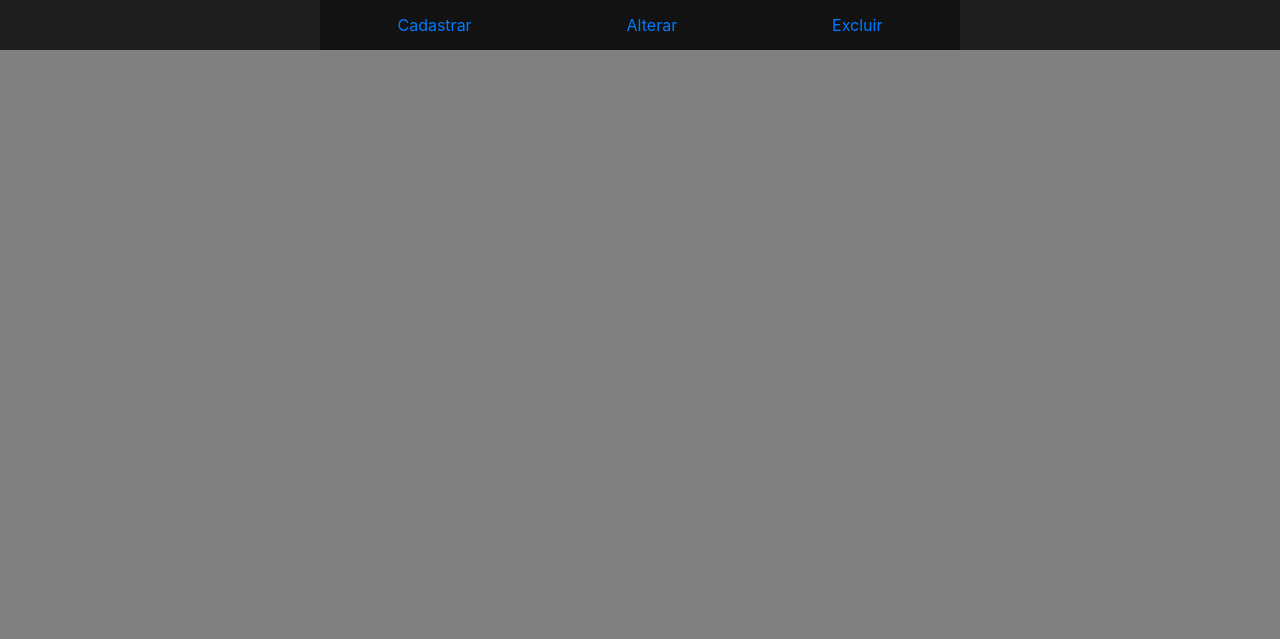
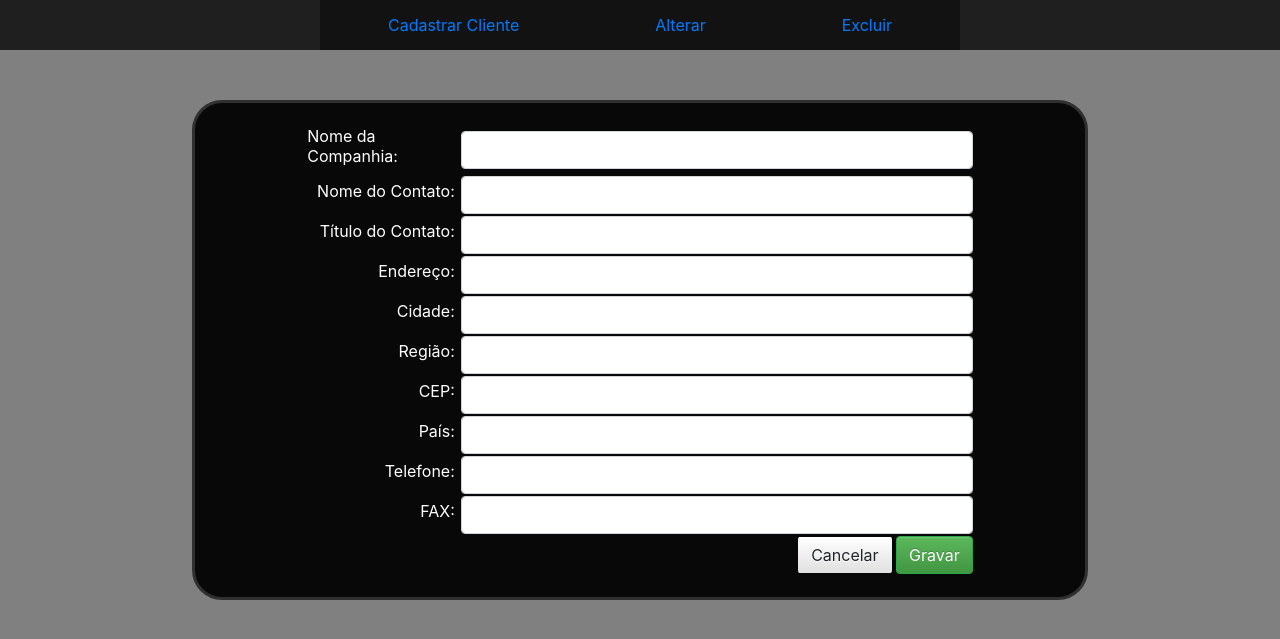
Before and after one commit to lucasvalentee/simple-crud-php, a PHP site: page / in a window 1280 px wide. Shown: the top 639 px of the page. Run offline with PHP 8.4, Linux system fonts and the light colour scheme; the visitor is signed in with stand-in values (Sample User, id 1).

Commit message:
Feito o cadastro de cliente

```diff
--- /dev/null
+++ b/ProjetoFinal/assets/css/cadatro.css
@@ -0,0 +1,60 @@
+body {
+    padding: 0px;
+    margin: 0px;
+    background-color: gray !important;
+}
+
+#formulario_cadastro {
+    display: flex;
+    justify-content: space-around;
+    flex-direction: column;
+    width: 70%;
+    height: 500px;
+    background-color:black;
+    margin: auto;
+    margin-top: 50px;
+    border-radius: 30px;
+    border: solid #303030 3px;
+    background-color: #080808;
+}
+
+#div_principal_cad {
+    width:50%;
+    background-color:red;
+    margin:auto;
+    height: 500px;
+}
+
+#div_cadastro {
+    display: flex;
+    justify-content: space-around;
+    flex-direction: column;
+    margin: auto;
+    width: 75%;
+    background-color: #080808;
+}
+
+#tabela_cadastro {
+    width: 100%;
+}
+
+label {
+    color: white;
+    float: right;
+}
+
+#botoes {
+    float:right;
+}
+
+#label_selecionar, selecionar {
+    width: 50%;
+}
+
+#label_selecionar {
+    float:right;
+}
+
+#selecionar {
+    float:left;
+}
--- a/ProjetoFinal/cadastrar.php
+++ /dev/null
@@ -1,25 +0,0 @@
-<?php
-$bVerifica['cadastrar'] = true;
-$bVerifica['alterar']   = false;
-$bVerifica['excluir']   = false;
-?>
-<html>
-    <head>
-        <meta charset="UTF-8">
-        <title></title>
-        <link href="assets/bootstrap/bootstrap-theme.min.css" rel="stylesheet" type="text/css"/>
-        <link href="assets/bootstrap/bootstrap-theme.css" rel="stylesheet" type="text/css"/>
-        <link href="assets/bootstrap/bootstrap.css" rel="stylesheet" type="text/css"/>
-        <link href="assets/bootstrap/bootstrap.min.css" rel="stylesheet" type="text/css"/>
-        <style>
-            body {
-                background-color: gray;
-            }
-        </style>
-    </head>
-    <body>
-        <?php
-            include_once 'menu.php';
-        ?>
-    </body>
-</html>
--- /dev/null
+++ b/ProjetoFinal/cliente/cadastrar.php
@@ -0,0 +1,78 @@
+<?php
+
+$bVerifica['cadastrar'] = true;
+$bVerifica['alterar']   = false;
+$bVerifica['excluir']   = false;
+$oCampo = new Campos();
+?>
+<html>
+    <head>
+        <meta charset="UTF-8">
+        <title></title>
+        <link href="assets/bootstrap/bootstrap-theme.min.css" rel="stylesheet" type="text/css"/>
+        <link href="assets/bootstrap/bootstrap-theme.css" rel="stylesheet" type="text/css"/>
+        <link href="assets/bootstrap/bootstrap.css" rel="stylesheet" type="text/css"/>
+        <link href="assets/bootstrap/bootstrap.min.css" rel="stylesheet" type="text/css"/>
+        <link href="assets/css/cadatro.css" rel="stylesheet" type="text/css"/>
+
+    </head>
+    <body>
+        <?php
+            include_once 'menu.php';
+        ?>
+        <form id='formulario_cadastro' class="form-group" method="post" action="index.php">
+            <div id='div_cadastro'>
+                <table id="tabela_cadastro">
+                    <tr>
+                        <td width="15%"><?= $oCampo->getLabelCampo('Nome da Companhia', 'nome_companhia') ?></td>
+                        <td width="50%"><?= $oCampo->getCampoNome('nome_companhia', Base::CAMPO_TEXTO, 'nome_companhia', 'form-control') ?></td>
+                    </tr>
+                    <tr>
+                        <td width="15%"><?= $oCampo->getLabelCampo('Nome do Contato', 'nome_contato') ?></td>
+                        <td width="50%"><?= $oCampo->getCampoNome('nome_contato', Base::CAMPO_TEXTO, 'nome_contato', 'form-control') ?></td>
+                    </tr>
+                    <tr>
+                        <td width="15%"><?= $oCampo->getLabelCampo('Título do Contato', 'titulo_contato') ?></td>
+                        <td width="50%"><?= $oCampo->getCampoNome('titulo_contato', Base::CAMPO_TEXTO, 'titulo_contato', 'form-control') ?></td>
+                    </tr>
+                    <tr>
+                        <td width="15%"><?= $oCampo->getLabelCampo('Endereço', 'endereco') ?></td>
+                        <td width="50%"><?= $oCampo->getCampoNome('endereco', Base::CAMPO_TEXTO, 'endereco', 'form-control') ?></td>
+                    </tr>
+                    <tr>
+                        <td width="15%"><?= $oCampo->getLabelCampo('Cidade', 'cidade') ?></td>
+                        <td width="50%"><?= $oCampo->getCampoNome('cidade', Base::CAMPO_TEXTO, 'cidade', 'form-control') ?></td>
+                    </tr>
+                    <tr>
+                        <td width="15%"><?= $oCampo->getLabelCampo('Região', 'regiao') ?></td>
+                        <td width="50%"><?= $oCampo->getCampoNome('regiao', Base::CAMPO_TEXTO, 'regiao', 'form-control') ?></td>
+                    </tr>
+                    <tr>
+                        <td width="15%"><?= $oCampo->getLabelCampo('CEP', 'cep') ?></td>
+                        <td width="50%"><?= $oCampo->getCampoNome('cep', Base::CAMPO_TEXTO, 'cep', 'form-control') ?></td>
+                    </tr>
+                    <tr>
+                        <td width="15%"><?= $oCampo->getLabelCampo('País', 'pais') ?></td>
+                        <td width="50%"><?= $oCampo->getCampoNome('pais', Base::CAMPO_TEXTO, 'pais', 'form-control') ?></td>
+                    </tr>
+                    <tr>
+                        <td width="15%"><?= $oCampo->getLabelCampo('Telefone', 'telefone') ?></td>
+                        <td width="50%"><?= $oCampo->getCampoNome('telefone', Base::CAMPO_NUMERICO, 'telefone', 'form-control') ?></td>
+                    </tr>
+                    <tr>
+                        <td width="15%"><?= $oCampo->getLabelCampo('FAX', 'fax') ?></td>
+                        <td width="50%"><?= $oCampo->getCampoNome('fax', Base::CAMPO_TEXTO, 'fax', 'form-control') ?></td>
+                    </tr>
+                    <tr>
+                        <td colspan="2">
+                            <div id="botoes">
+                                <input type="reset"  value="Cancelar" class="btn btn-default">
+                                <input type="submit" value="Gravar"   class="btn btn-success" name="acesso">
+                            </div>
+                        </td>
+                    </tr>
+                </table>
+            </div>
+        </form>
+    </body>
+</html>
--- a/ProjetoFinal/index.php
+++ b/ProjetoFinal/index.php
@@ -1,7 +1,7 @@
 <?php
 session_start();
 
-require_once 'estrutura/autoload.php';
+require 'estrutura/autoload.php';
 
 if(isset($_POST['acesso']) && isset($_POST['login']) && isset($_POST['senha'])) {
     if($_POST['login'] == 'admin' && $_POST['senha'] == 'admin') {
@@ -10,7 +10,7 @@ if(isset($_POST['acesso']) && isset($_POST['login']) && isset($_POST['senha']))
 }
 
 if(isset($_SESSION['login'])) {
-    include 'cadastrar.php';
+    include 'cliente/cadastrar.php';
 }
 else {
     include 'login.php';
--- a/ProjetoFinal/menu.php
+++ b/ProjetoFinal/menu.php
@@ -27,7 +27,7 @@ header('Content-Type: text/html; charset=utf-8');
 </style>
 <nav>
     <ul class="nav nav-pills">
-        <li class="<?= $bVerifica['cadastrar'] ? 'active' : '' ?>"><a class="active" href="cadastrar.php">Cadastrar</a></li>
+        <li class="<?= $bVerifica['cadastrar'] ? 'active' : '' ?>"><a class="active" href="cliente/cadastrar.php">Cadastrar Cliente</a></li>
         <li class="<?= $bVerifica['alterar']   ? 'active' : '' ?>"><a class="active" href="alterar.php">Alterar</a></li>
         <li class="<?= $bVerifica['excluir']   ? 'active' : '' ?>"><a class="active" href="excluir.php">Excluir</a></li>
     </ul>
```
Also changed, not shown: ProjetoFinal/cliente/exibicao.php (added, +7 -0 lines).
